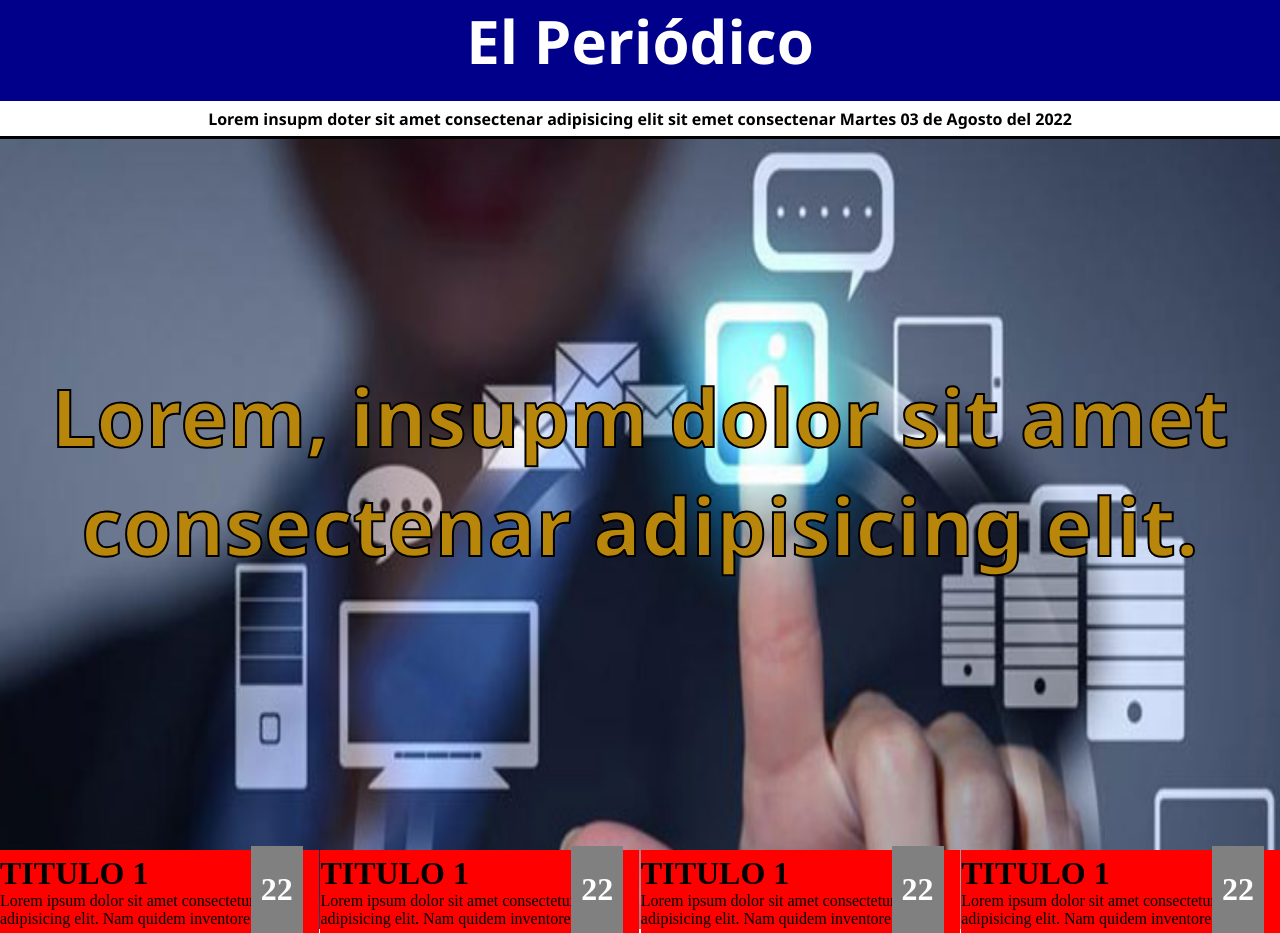
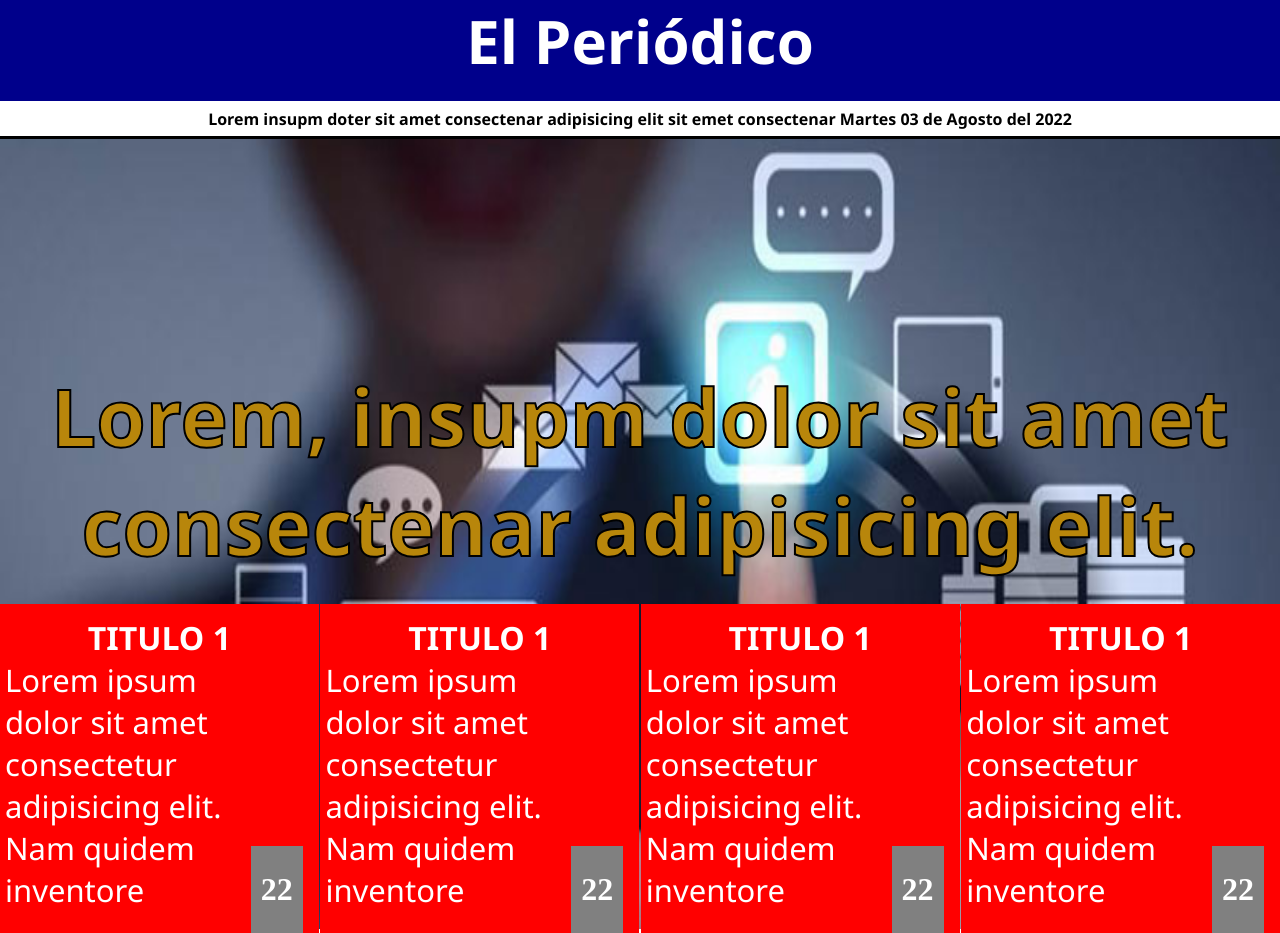
Before and after one commit to DeinyRB/Posicionamiento_noticias, a plain HTML site: page index.html in a window 1280 px wide. Drawn offline with nearby package versions, Linux system fonts and the light colour scheme; files that its build step writes are made by us from their sources.

Commit message:
stilos para titulo y parrafo dentro de las cajas creados

```diff
--- a/style.scss
+++ b/style.scss
@@ -72,6 +72,21 @@ width: 100%;
         }
     }
 
+    &__caja__tit {
+        color: white;
+        text-align: center;
+        font-family: 'Segoe UI', Tahoma, Geneva, Verdana, sans-serif;
+        padding-top: 7px;
+    }
+
+    &__caja__parf {
+        font-family: 'Segoe UI', Tahoma, Geneva, Verdana, sans-serif;
+        font-size: 31px;
+        color: white;
+        margin-right: 70px;
+        padding-bottom: 17px;
+        margin-left: 5px;
+    }
 
 
 }
```
